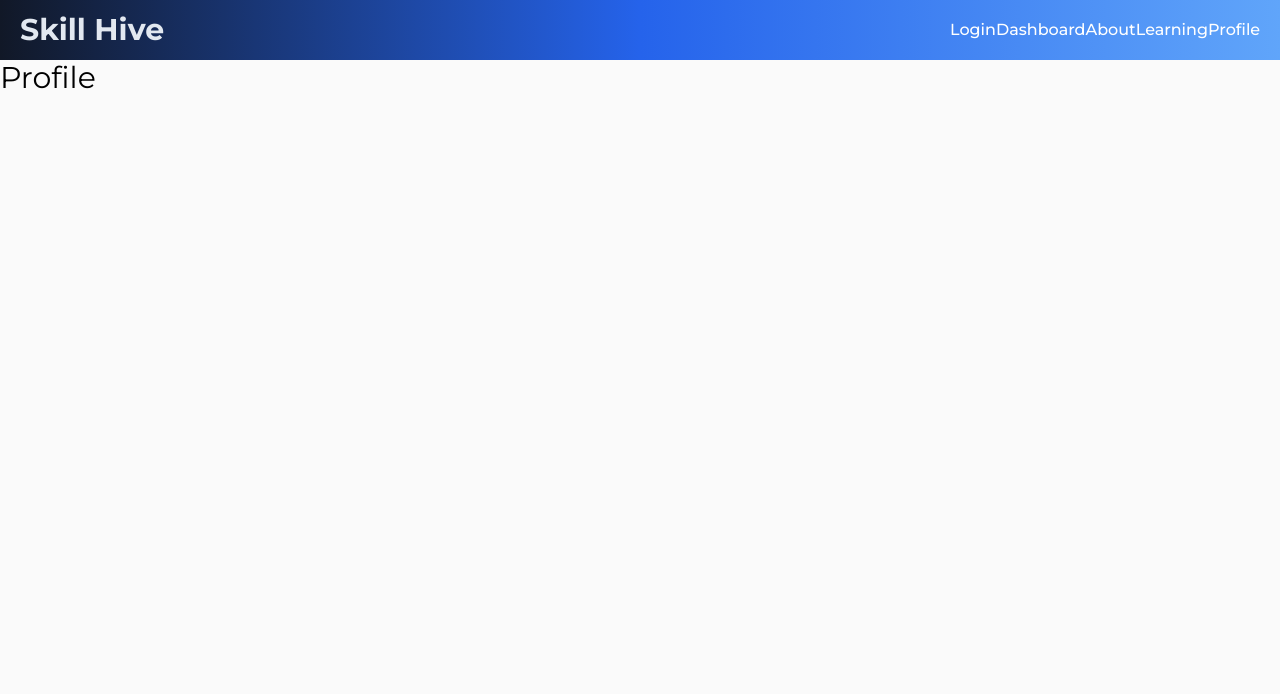
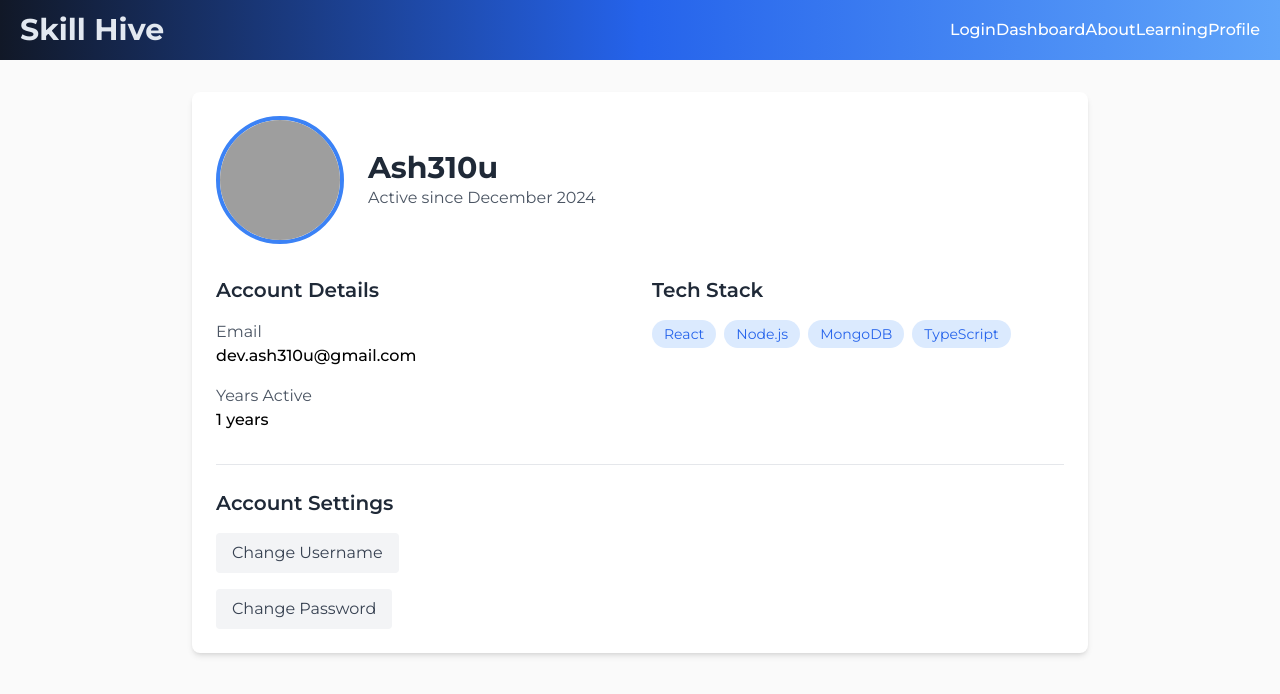
Before and after one commit to Ricky2054/SkillHive, a React (Create React App) app: page /profile in a window 1280 px wide. Shown: the top 694 px of the page. Built offline with nearby package versions, Linux system fonts and the light colour scheme; no server answers; grey boxes are pictures that could not be loaded.

Commit message:
feat: Implement Profile Page

```diff
--- a/src/pages/Profile.js
+++ b/src/pages/Profile.js
@@ -1,9 +1,147 @@
+import { useState } from 'react';
+
+// Dummy user data
+const userData = {
+  username: "Ash310u",
+  email: "dev.ash310u@gmail.com",
+  joinDate: "December 2024",
+  stack: ["React", "Node.js", "MongoDB", "TypeScript"],
+  profilePicture: "https://avatars.githubusercontent.com/u/107404699?v=4",
+  yearsActive: 1
+};
+
 const Profile = () => {
+  const [isEditingUsername, setIsEditingUsername] = useState(false);
+  const [isEditingPassword, setIsEditingPassword] = useState(false);
+
   return (
-    <div className="bg-zinc-50 h-full">
-        <h1 className="text-black text-3xl">Profile</h1>
+    <div className="bg-zinc-50 min-h-screen p-8">
+      <div className="max-w-4xl mx-auto bg-white rounded-lg shadow-md p-6">
+        {/* Header Section */}
+        <div className="flex items-center space-x-6 mb-8">
+          <img
+            src={userData.profilePicture}
+            alt="Profile"
+            className="w-32 h-32 rounded-full object-cover border-4 border-blue-500"
+          />
+          <div>
+            <h1 className="text-3xl font-bold text-gray-800">{userData.username}</h1>
+            <p className="text-gray-600">Active since {userData.joinDate}</p>
+          </div>
+        </div>
+
+        {/* User Details Section */}
+        <div className="grid grid-cols-1 md:grid-cols-2 gap-6 mb-8">
+          <div className="space-y-4">
+            <h2 className="text-xl font-semibold text-gray-800">Account Details</h2>
+            <div>
+              <p className="text-gray-600">Email</p>
+              <p className="font-medium">{userData.email}</p>
+            </div>
+            <div>
+              <p className="text-gray-600">Years Active</p>
+              <p className="font-medium">{userData.yearsActive} years</p>
+            </div>
+          </div>
+
+          <div className="space-y-4">
+            <h2 className="text-xl font-semibold text-gray-800">Tech Stack</h2>
+            <div className="flex flex-wrap gap-2">
+              {userData.stack.map((tech, index) => (
+                <span
+                  key={index}
+                  className="px-3 py-1 bg-blue-100 text-blue-600 rounded-full text-sm"
+                >
+                  {tech}
+                </span>
+              ))}
+            </div>
+          </div>
+        </div>
+
+        {/* Account Settings Section */}
+        <div className="border-t pt-6">
+          <h2 className="text-xl font-semibold text-gray-800 mb-4">Account Settings</h2>
+
+          {/* Change Username */}
+          <div className="mb-4">
+            {isEditingUsername ? (
+              <div className="flex items-center space-x-2">
+                <input
+                  type="text"
+                  placeholder="New username"
+                  className="border p-2 rounded"
+                />
+                <button
+                  onClick={() => setIsEditingUsername(false)}
+                  className="px-4 py-2 bg-blue-500 text-white rounded hover:bg-blue-600"
+                >
+                  Save
+                </button>
+                <button
+                  onClick={() => setIsEditingUsername(false)}
+                  className="px-4 py-2 bg-gray-300 text-gray-700 rounded hover:bg-gray-400"
+                >
+                  Cancel
+                </button>
+              </div>
+            ) : (
+              <button
+                onClick={() => setIsEditingUsername(true)}
+                className="px-4 py-2 bg-gray-100 text-gray-700 rounded hover:bg-gray-200"
+              >
+                Change Username
+              </button>
+            )}
+          </div>
+
+          {/* Change Password */}
+          <div>
+            {isEditingPassword ? (
+              <div className="space-y-2">
+                <input
+                  type="password"
+                  placeholder="Current password"
+                  className="border p-2 rounded w-full max-w-md"
+                />
+                <input
+                  type="password"
+                  placeholder="New password"
+                  className="border p-2 rounded w-full max-w-md"
+                />
+                <input
+                  type="password"
+                  placeholder="Confirm new password"
+                  className="border p-2 rounded w-full max-w-md"
+                />
+                <div className="space-x-2">
+                  <button
+                    onClick={() => setIsEditingPassword(false)}
+                    className="px-4 py-2 bg-blue-500 text-white rounded hover:bg-blue-600"
+                  >
+                    Update Password
+                  </button>
+                  <button
+                    onClick={() => setIsEditingPassword(false)}
+                    className="px-4 py-2 bg-gray-300 text-gray-700 rounded hover:bg-gray-400"
+                  >
+                    Cancel
+                  </button>
+                </div>
+              </div>
+            ) : (
+              <button
+                onClick={() => setIsEditingPassword(true)}
+                className="px-4 py-2 bg-gray-100 text-gray-700 rounded hover:bg-gray-200"
+              >
+                Change Password
+              </button>
+            )}
+          </div>
+        </div>
+      </div>
     </div>
-  )
-}
+  );
+};
 
-export default Profile
+export default Profile;
```
